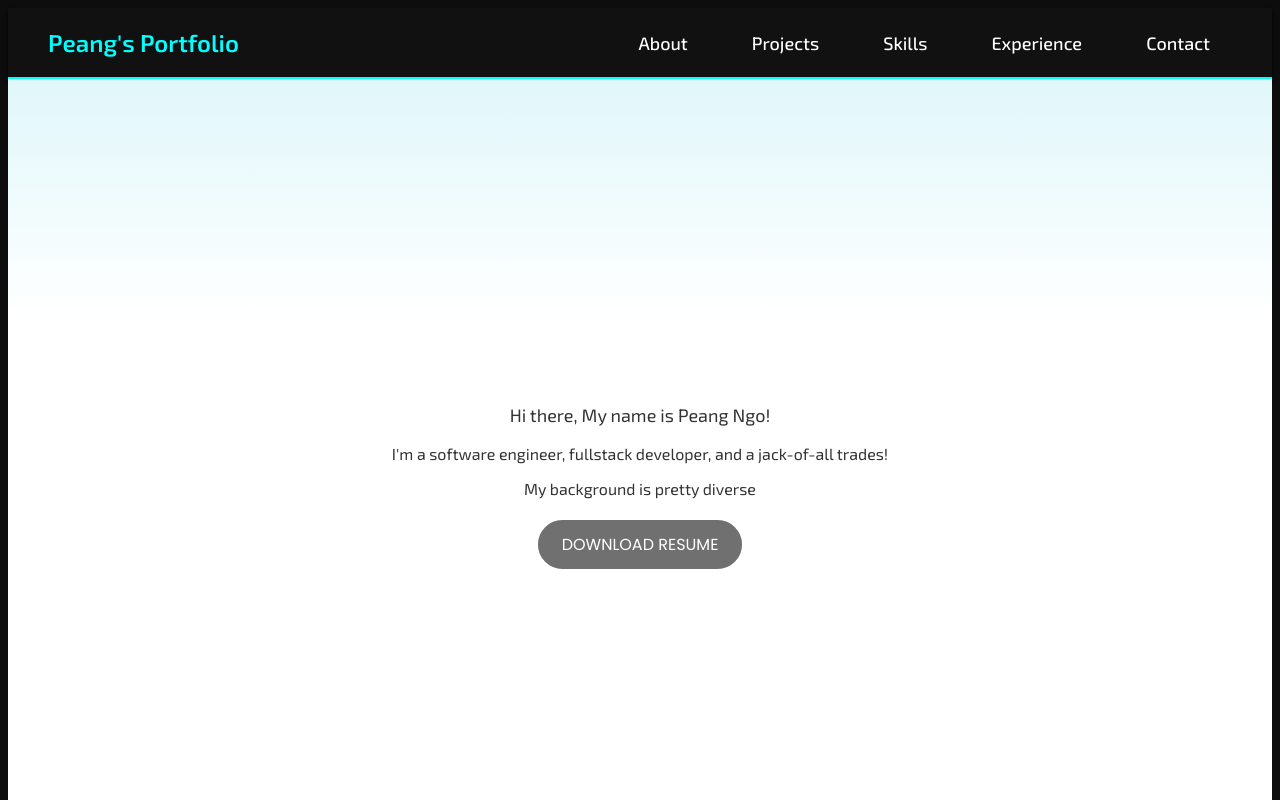
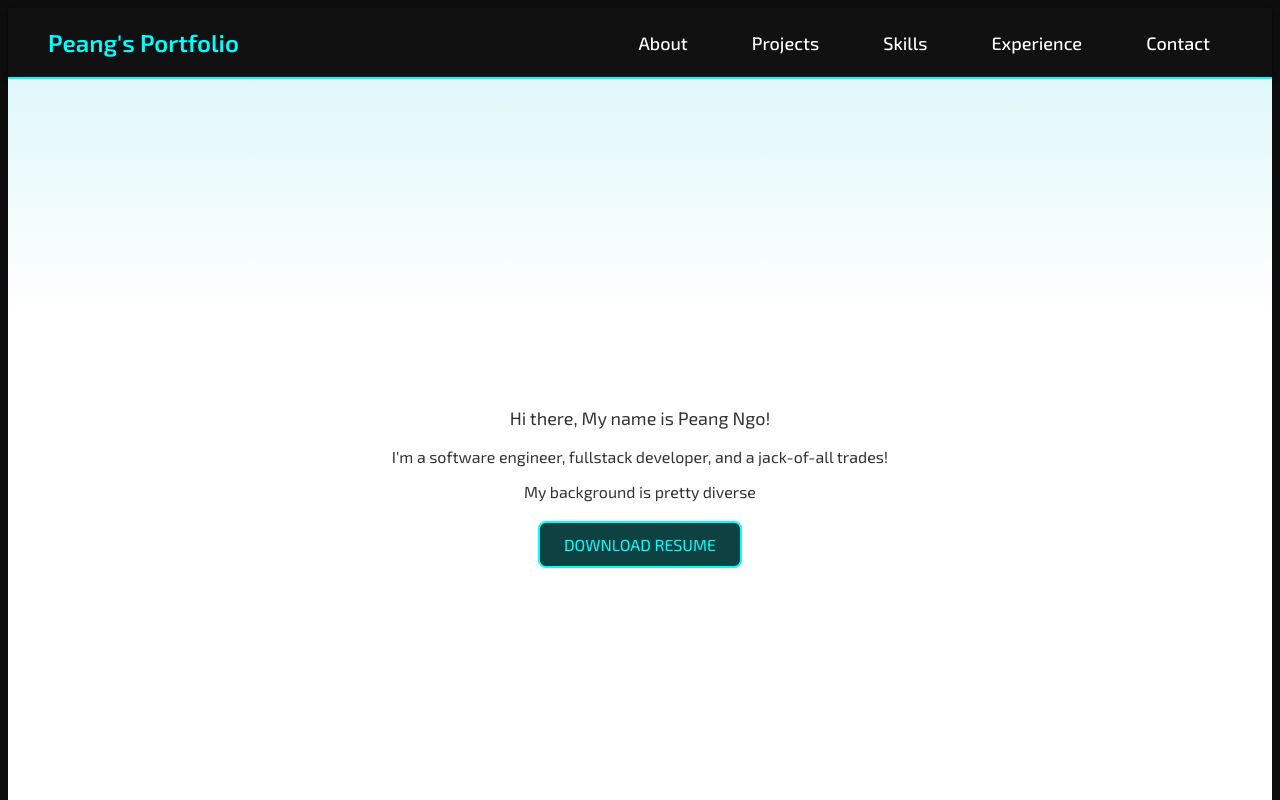
Before and after one commit to pingno/Show, a React (Create React App) app in the folder show/: page / in a window 1280 px wide. Shown: the top 800 px of the page. Built offline with nearby package versions, Linux system fonts and the light colour scheme.

Commit message:
button styyling

```diff
--- a/show/src/components/Home/Home.css
+++ b/show/src/components/Home/Home.css
@@ -37,20 +37,19 @@
   margin: 0 10px; /* Adjust the spacing between icons */
 }
 
-/* Styling for the resume button */
 .resume-button {
   display: inline-block;
   padding: 12px 24px;
   font-size: 16px; /* Slightly larger for readability */
   font-weight: 400; /* Regular weight for a modern look */
-  font-family: 'Poppins', sans-serif; /* Use Poppins font */
+  font-family: 'Exo 2', sans-serif; /* Use Exo 2 font */
   text-transform: uppercase;
-  color: #fff;
-  background-color: rgba(0, 0, 0, 0.7); /* Transparent black background */
-  border: 2px solid #fff; /* White border */
-  border-radius: 50px; /* Make it rounder */
+  color: #00ffff; /* Neon cyan color */
+  background-color: #111; /* Dark background to match the navigation */
+  border: 2px solid #00ffff; /* Neon cyan border */
+  border-radius: 8px; /* Make it rounder */
   cursor: pointer;
-  transition: border-color 0.3s, box-shadow 0.3s, text-decoration 0.3s;
+  transition: border-color 0.3s, box-shadow 0.3s, text-decoration 0.3s, background-color 0.3s;
   position: relative;
   overflow: hidden;
   text-decoration: none; /* Remove underline */
@@ -64,7 +63,7 @@
   left: 50%;
   width: 300%;
   height: 300%;
-  background-color: rgba(255, 255, 255, 0.2);
+  background-color: rgba(0, 255, 255, 0.2);
   border-radius: 50%;
   transition: all 0.5s ease;
   transform: translate(-50%, -50%);
@@ -77,7 +76,8 @@
 }
 
 .resume-button:hover {
-  border-color: #0ff; /* Neon blue border on hover */
-  box-shadow: 0 0 20px #0ff, 0 0 40px #0ff, 0 0 60px #0ff; /* Neon blue glow effect on hover */
+  border-color: #00ffff; /* Neon cyan border on hover */
+  box-shadow: 0 0 20px #00ffff, 0 0 40px #00ffff, 0 0 60px #00ffff; /* Neon cyan glow effect on hover */
   text-decoration: underline; /* Add underline on hover */
+  background-color: #222; /* Slightly lighter dark background on hover */
 }
```
